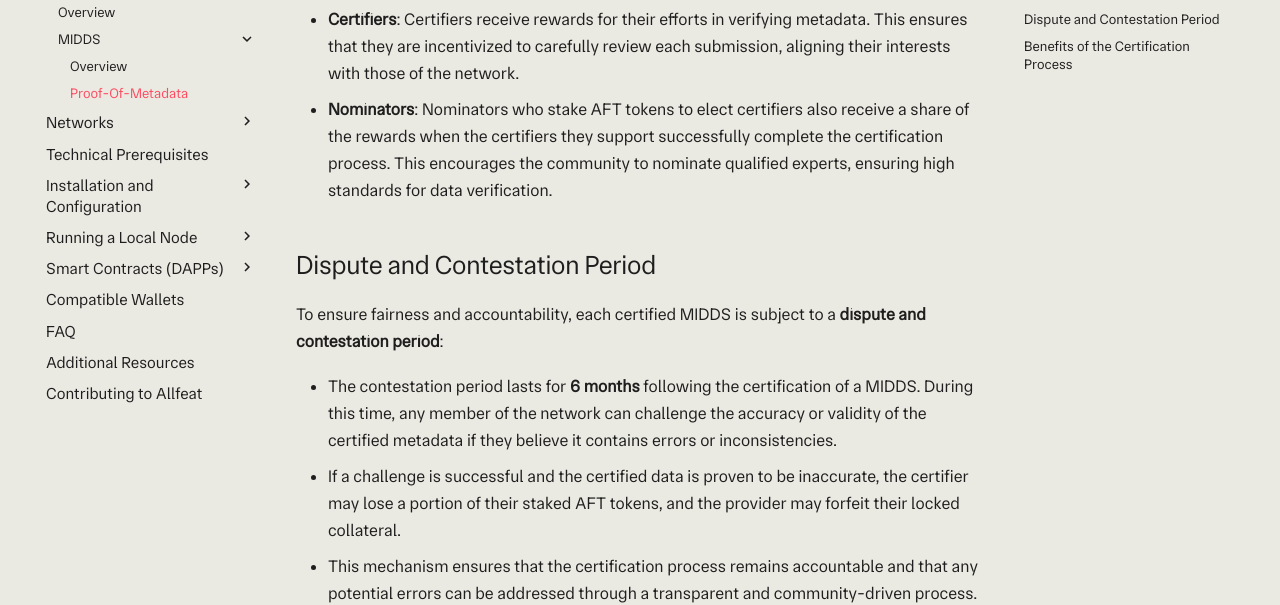
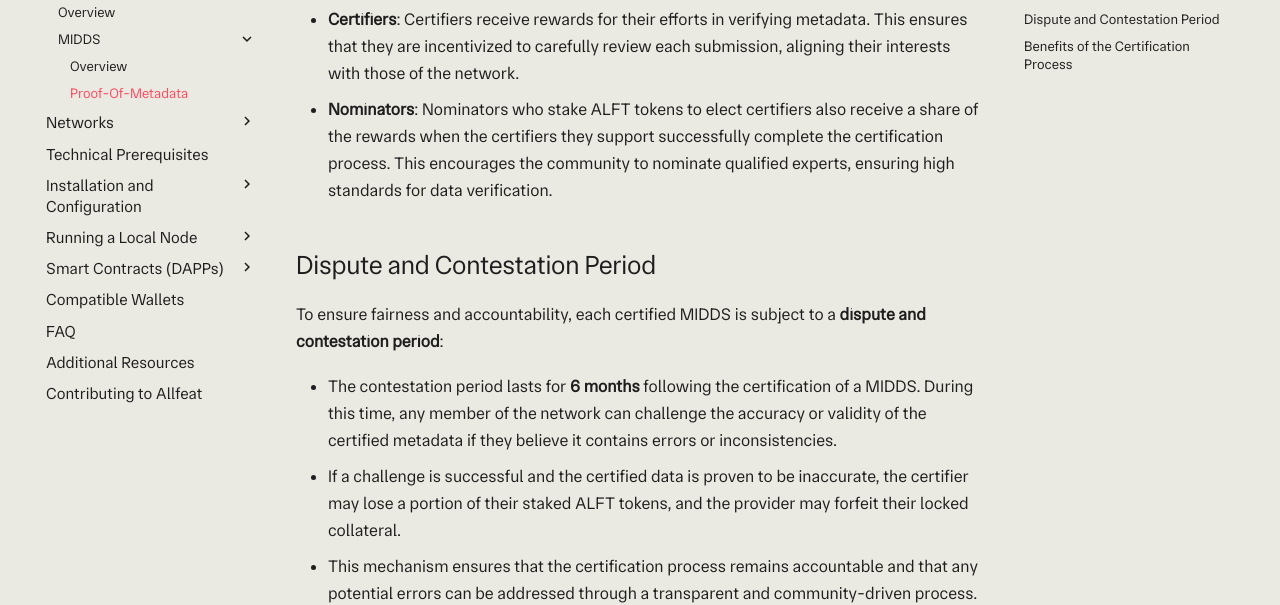
Before and after one commit to Allfeat/docs, an MkDocs documentation site: the page built from docs/features/midds/certification.md, in a window 1280 px wide and 900 px high, scrolled down 1479 px. Shown: the part 161-766 px from the top of the window. Built offline with MkDocs 1.6.1 and Material for MkDocs 9.7.7, drawn with Linux system fonts in a browser that asks for light colours; some of the changed text lies outside the part shown.

Commit message:
rename AFT token to ALFT token

```diff
--- a/docs/features/midds/certification.md
+++ b/docs/features/midds/certification.md
@@ -10,12 +10,12 @@
 
 1. **Metadata Submission by Providers**:
    - **Providers** are responsible for submitting metadata in the form of MIDDS, such as artist profiles, song details, and track recordings.
-   - When submitting a MIDDS, providers must lock a certain amount of **AFT tokens**, which corresponds to the weight of the metadata. This locked collateral ensures that providers are committed to submitting high-quality, accurate data.
+   - When submitting a MIDDS, providers must lock a certain amount of **ALFT tokens**, which corresponds to the weight of the metadata. This locked collateral ensures that providers are committed to submitting high-quality, accurate data.
    - After the initial submission, providers can continue to update or complete the metadata until they mark it as **ready for certification**.
 
 2. **Review and Verification by Certifiers**:
    - Once a MIDDS is marked as ready for certification, it is made available for review by **Certifiers**.
-   - Certifiers are selected through a community-driven process, where **Nominators** stake AFT tokens to elect individuals they trust to perform the certification tasks.
+   - Certifiers are selected through a community-driven process, where **Nominators** stake ALFT tokens to elect individuals they trust to perform the certification tasks.
    - **Only one certifier** is required to review and approve a MIDDS, making the process efficient while ensuring that the certifier's expertise is aligned with the community’s trust.
    - Certifiers review the completeness, accuracy, and relevance of the submitted metadata. If the data meets the required standards, the certifier can approve the MIDDS, finalizing its status as a **certified record** on the blockchain.
 
@@ -29,14 +29,14 @@
 
 - **Providers**: Upon certification of a MIDDS, the provider is eligible to receive a portion of the rewards from the **(X)% annual inflation**. The amount of the reward is influenced by the quality and completeness of the submitted data.
 - **Certifiers**: Certifiers receive rewards for their efforts in verifying metadata. This ensures that they are incentivized to carefully review each submission, aligning their interests with those of the network.
-- **Nominators**: Nominators who stake AFT tokens to elect certifiers also receive a share of the rewards when the certifiers they support successfully complete the certification process. This encourages the community to nominate qualified experts, ensuring high standards for data verification.
+- **Nominators**: Nominators who stake ALFT tokens to elect certifiers also receive a share of the rewards when the certifiers they support successfully complete the certification process. This encourages the community to nominate qualified experts, ensuring high standards for data verification.
 
 ## Dispute and Contestation Period
 
 To ensure fairness and accountability, each certified MIDDS is subject to a **dispute and contestation period**:
 
 - The contestation period lasts for **6 months** following the certification of a MIDDS. During this time, any member of the network can challenge the accuracy or validity of the certified metadata if they believe it contains errors or inconsistencies.
-- If a challenge is successful and the certified data is proven to be inaccurate, the certifier may lose a portion of their staked AFT tokens, and the provider may forfeit their locked collateral.
+- If a challenge is successful and the certified data is proven to be inaccurate, the certifier may lose a portion of their staked ALFT tokens, and the provider may forfeit their locked collateral.
 - This mechanism ensures that the certification process remains accountable and that any potential errors can be addressed through a transparent and community-driven process.
 
 ## Benefits of the Certification Process
```
Also changed, not shown: docs/faq.md (+14 -1 lines), docs/features/overview.md (+1 -1 lines), docs/index.md (+1 -1 lines), docs/intro/consensus.md (+2 -2 lines).
